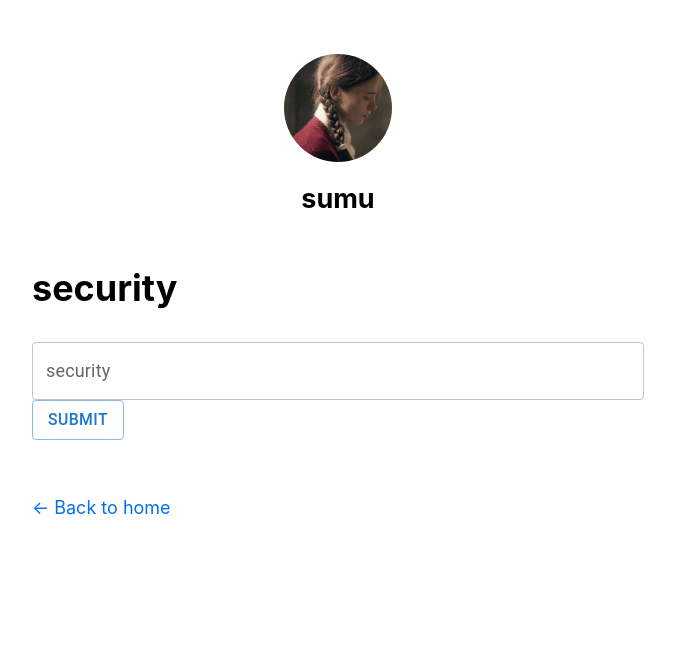
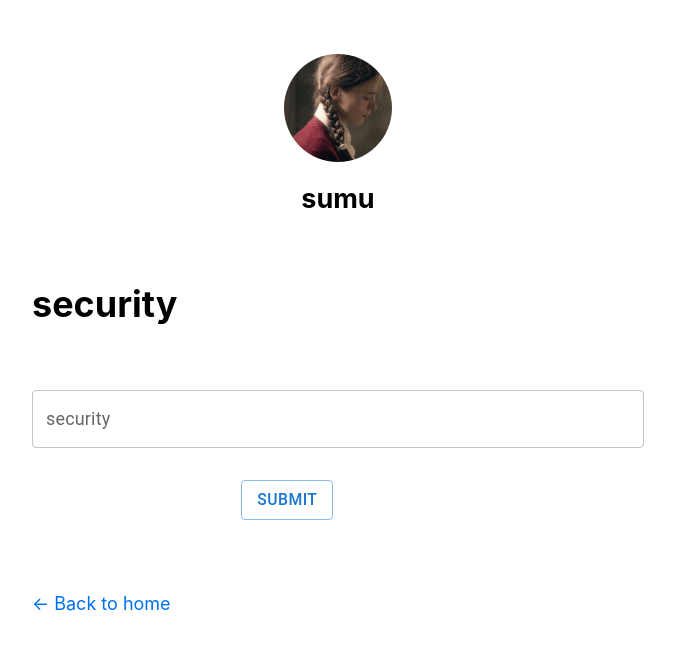
Before and after one commit to xvzhifeng/nextjs-blog, a Next.js app: page /security in a window 1280 px wide. Shown: the top 650 px of the page, without its empty margins (302-977 px from the left). Built offline with nearby package versions, Linux system fonts and the light colour scheme.

Commit message:
security style

```diff
--- a/pages/security/index.js
+++ b/pages/security/index.js
@@ -5,6 +5,7 @@ import React from "react";
 import { useState, useEffect } from 'react';
 import { useRouter } from 'next/router'
 import md5 from 'js-md5';
+import { Grid } from "@mui/material";
 
 export default function app() {
 
@@ -17,10 +18,10 @@ export default function app() {
     }
     let submit = () => {
         let data1 = md5(data)
-        fetch('/api/security').then(res => res.json()).then(res=>{
-            if(res.results.length > 0 && data1 == res.results[0].auth_code && !localStorage.getItem("upload")) {
+        fetch('/api/security').then(res => res.json()).then(res => {
+            if (res.results.length > 0 && data1 == res.results[0].auth_code && !localStorage.getItem("upload")) {
                 localStorage.setItem("upload", data1)
-                fetch('/api/security/add').then(res => res.json()).then(res=>{
+                fetch('/api/security/add').then(res => res.json()).then(res => {
                     console.log(res);
                     router.push("/upload")
                 })
@@ -36,10 +37,22 @@ export default function app() {
 
     return (
         <Layout>
-            <h1>security</h1>
-            <TextField fullWidth label="security" id="password" onChange={(e) => handleChange(e)} />
-            <br />
-            <Button id="btn_submit" variant="outlined" onClick={submit}>submit</Button>
+            <Grid container spacing={2}>
+                <Grid item xs={12}></Grid>
+                <Grid item xs={2}> <h1>security</h1></Grid>
+                <Grid item xs={8}> </Grid>
+                <Grid item xs={2}></Grid>
+                <Grid item xs={2}></Grid>
+                <Grid item xs={12}>
+                    <TextField fullWidth label="security" id="password" onChange={(e) => handleChange(e)} />
+                </Grid>
+                <Grid item xs={12}></Grid>
+                <Grid item xs={4} ></Grid>
+                <Grid item xs={2}><Button id="btn_submit" variant="outlined" onClick={submit}>submit</Button></Grid>
+                <Grid item xs={5}>
+                </Grid>
+                <Grid item xs={2}></Grid>
+            </Grid>
         </Layout>
 
     )
```
